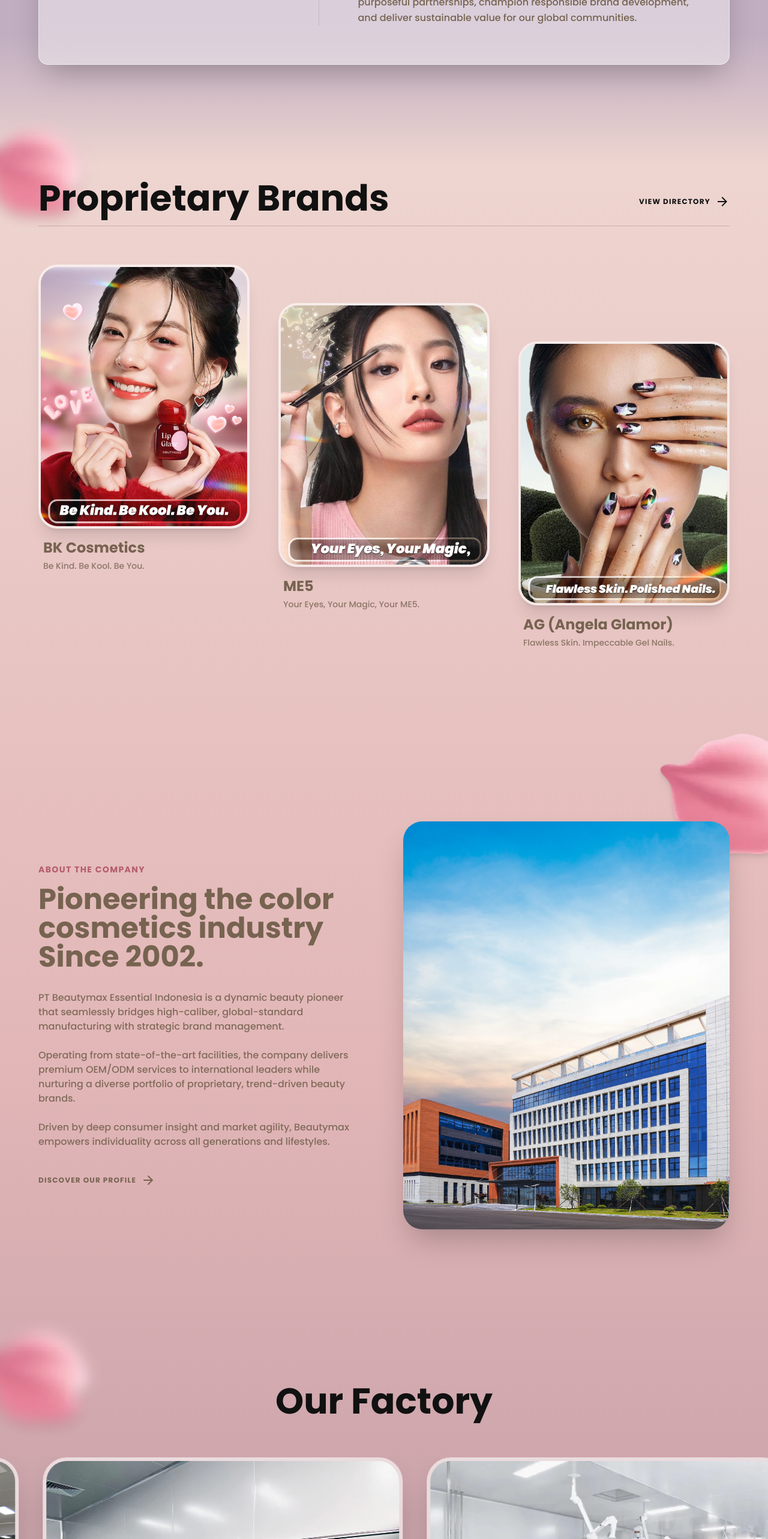
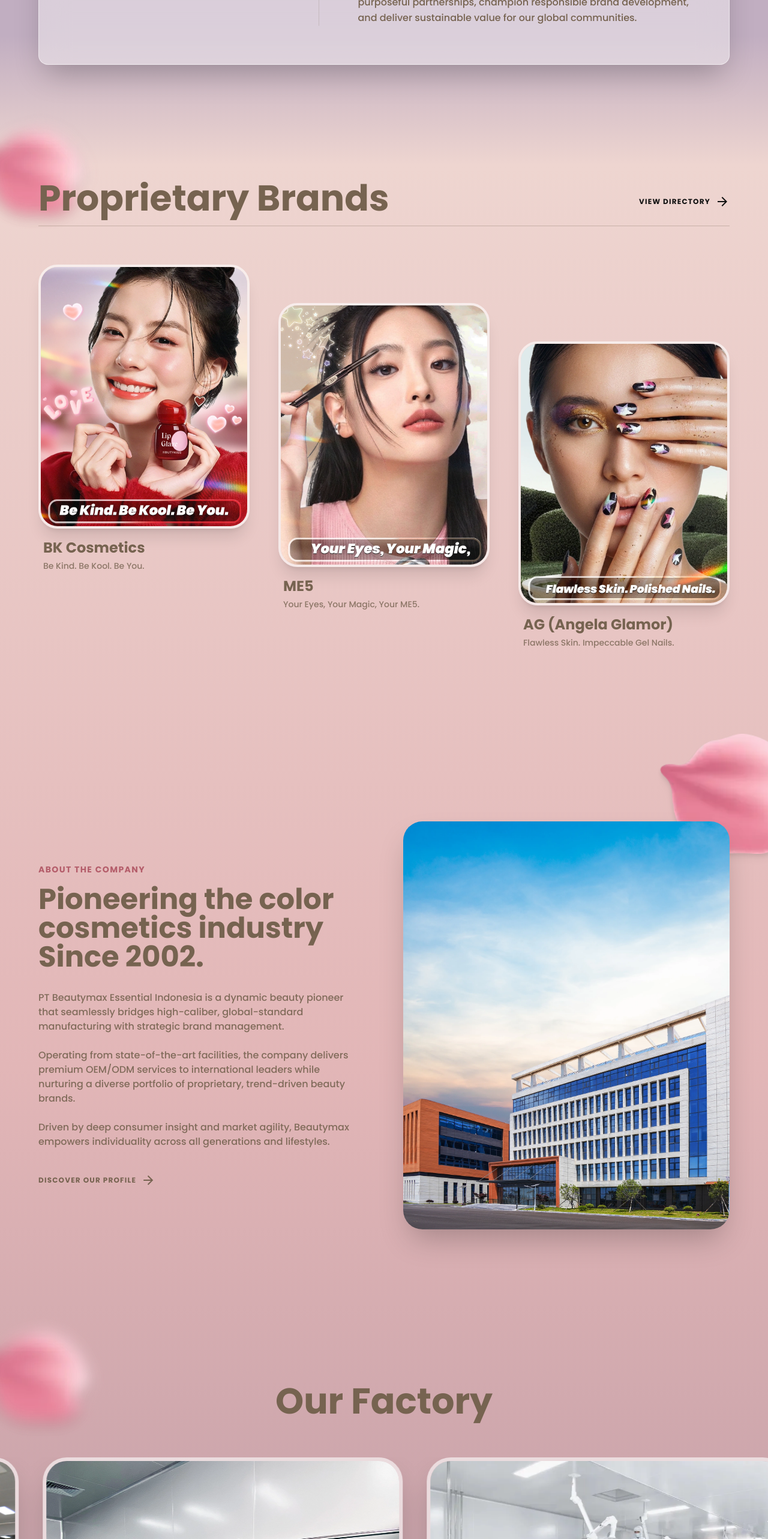
Before and after one commit to marcelldevino1/BEAUTYMAX-ESSENTIAL, a Next.js app: page / in a window 1280 px wide. Shown: the part 1231-3796 px from the top of the page at 60% size. Built offline with nearby package versions, Linux system fonts and the light colour scheme.

Commit message:
revisi part 6.2

```diff
--- a/src/app/page.js
+++ b/src/app/page.js
@@ -152,7 +152,7 @@
             <div className="flex flex-row justify-between items-end mb-12 md:mb-16 border-b-[1.5px] border-[#766350]/30 pb-4">
 
               <div className="flex justify-start">
-                <h2 className="font-serif text-3xl md:text-5xl lg:text-6xl font-bold text-[#111111]">
+                <h2 className="font-serif text-3xl md:text-5xl lg:text-6xl font-bold text-[#766350]">
                   Proprietary Brands
                 </h2>
               </div>
@@ -296,7 +296,7 @@
           <ScrollReveal>
             <div className="flex flex-col items-center">
               {/* REVISI: Font serif menggantikan desain kotak pill */}
-              <h2 className="font-serif text-3xl md:text-5xl lg:text-6xl font-bold text-[#111111]">
+              <h2 className="font-serif text-3xl md:text-5xl lg:text-6xl font-bold text-[#766350]">
                 Our Factory
               </h2>
             </div>
```
